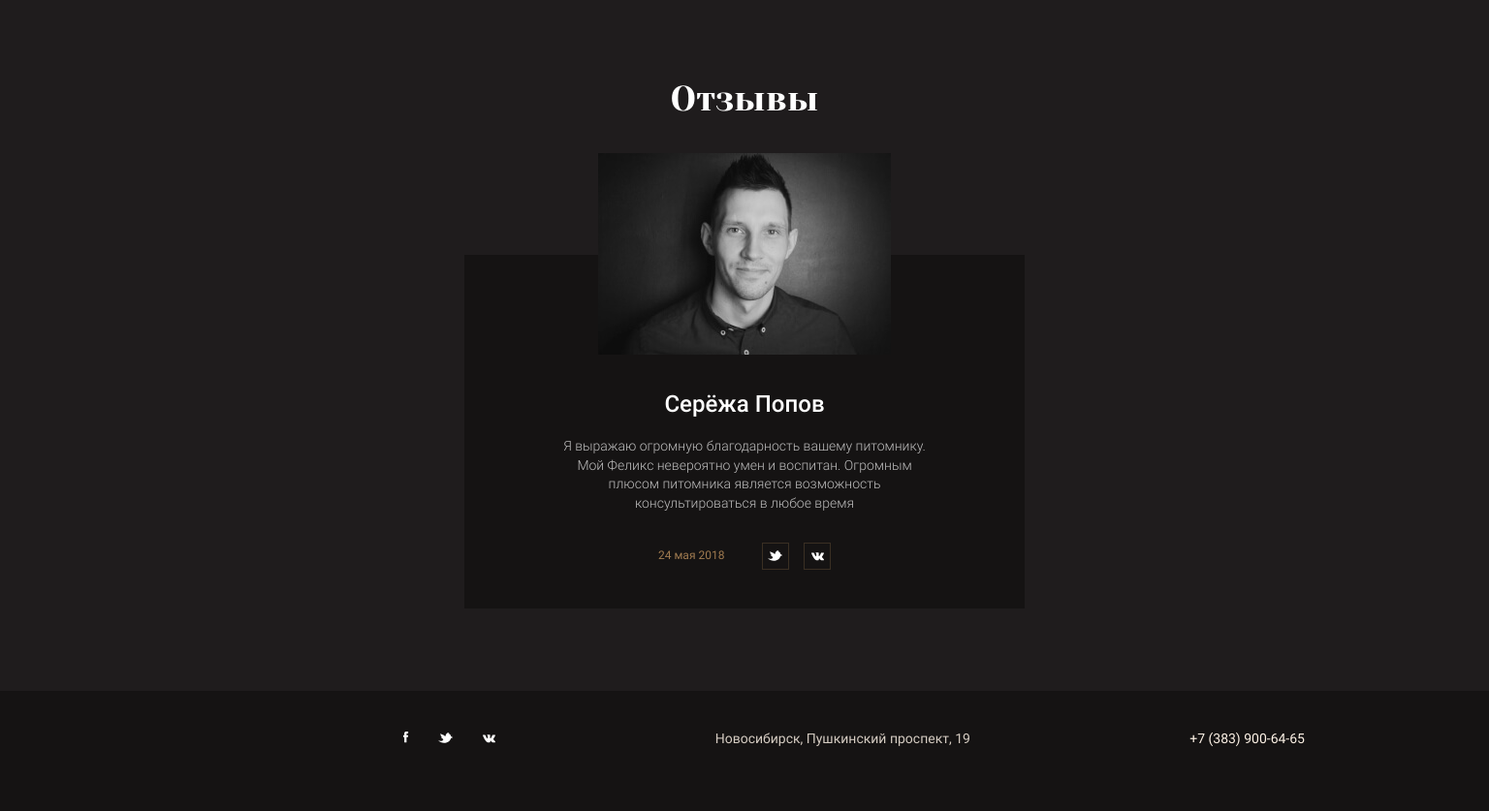
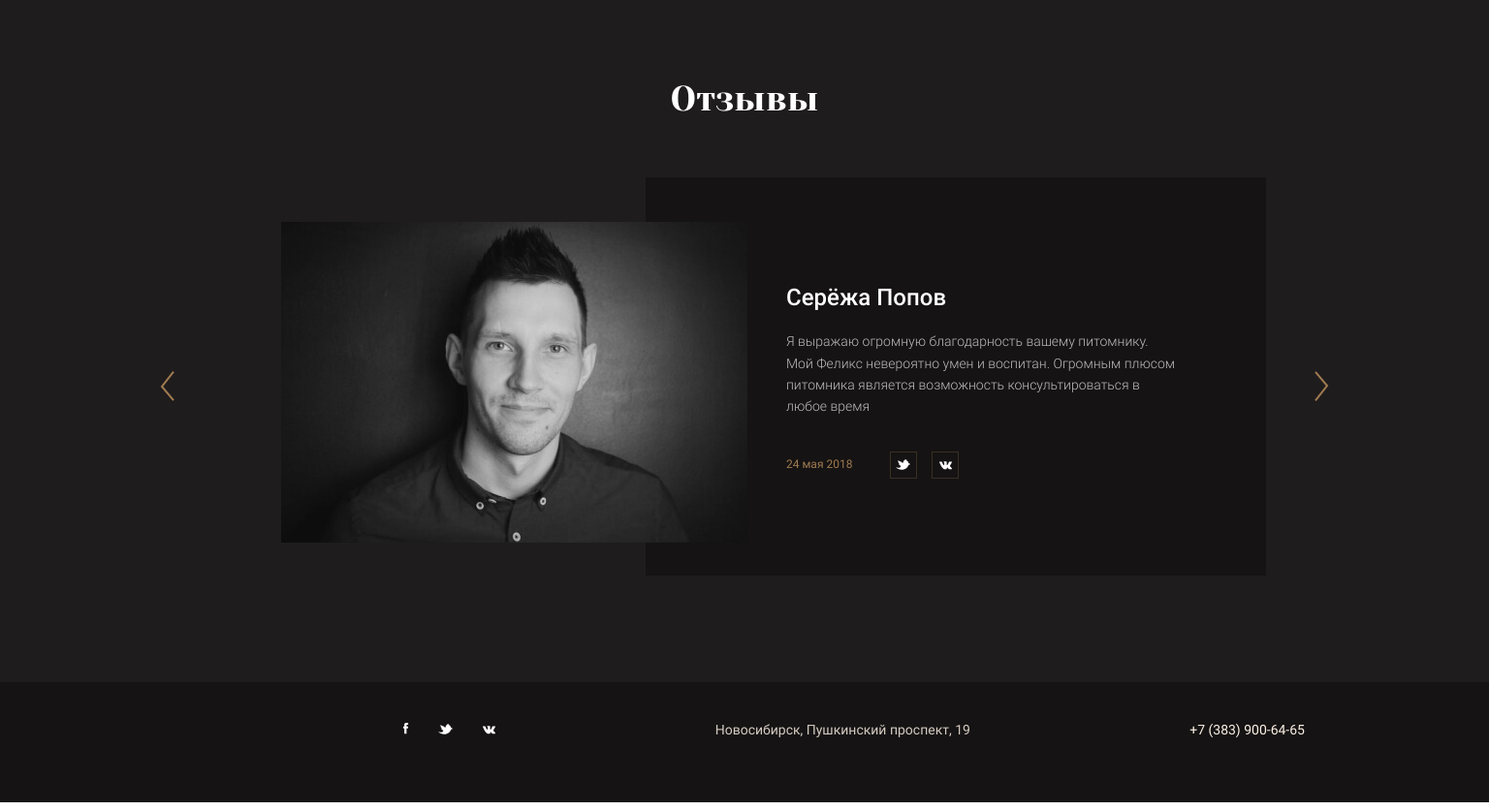
Before and after one commit to feralist21/main-coon, a website: page source/index.html in a window 1536 px wide. Shown: the part 5827-6664 px from the top of the page at 97% size. Drawn offline with nearby package versions, Linux system fonts and the light colour scheme; files that its build step writes are made by us from their sources.

Commit message:
Верстка блока отзывом под desktop

```diff
--- a/source/index.html
+++ b/source/index.html
@@ -218,6 +218,7 @@
           <div class="feedback__slider-item">
             <div class="feedback__slider-img">
               <picture>
+                <source media="(min-width: 1366px)" srcset="img/feedback_img_1366.jpg">
                 <source media="(min-width: 768px)" srcset="img/feedback_img_768.jpg">
                 <img class="feedback__author-img" src="img/feedback_img.jpg" alt="Фотография автора отзыва">
               </picture>
--- a/source/sass/blocks/feedback.scss
+++ b/source/sass/blocks/feedback.scss
@@ -150,3 +150,59 @@
     right: 103px;
   }
 }
+
+@media (min-width: 1366px) {
+  .feedback {
+    padding-bottom: 110px;
+  }
+
+  .feedback__title {
+    margin-bottom: 60px;
+  }
+
+  .feedback__slider-img {
+    margin: 0;
+    top: 46px;
+    left: 100px;
+  }
+
+  .feedback__content-wrapper {
+    width: 640px;
+    margin-right: 40px;
+    padding-top: 110px;
+    padding-left: 145px;
+    padding-bottom: 100px;
+  }
+
+  .feedback__author-name {
+    text-align: left;
+  }
+
+  .feedback__author-text {
+    width: 404px;
+    margin-left: 0;
+    line-height: 1.6;
+    text-align: left;
+  }
+
+  .feedback__wrapper {
+    margin-top: 35px;
+    margin-left: 0;
+  }
+
+  .feedback__slider-control.arrow {
+    width: 15px;
+    height: 31px;
+    background-image: url("../img/button_slider_768.svg");
+  }
+
+  .feedback__slider-control--prev {
+    top: 200px;
+    left: -25px;
+  }
+
+  .feedback__slider-control--next {
+    top: 200px;
+    right: -25px;
+  }
+}
```
Also changed, not shown: source/img/feedback_img_1366.jpg (added).
